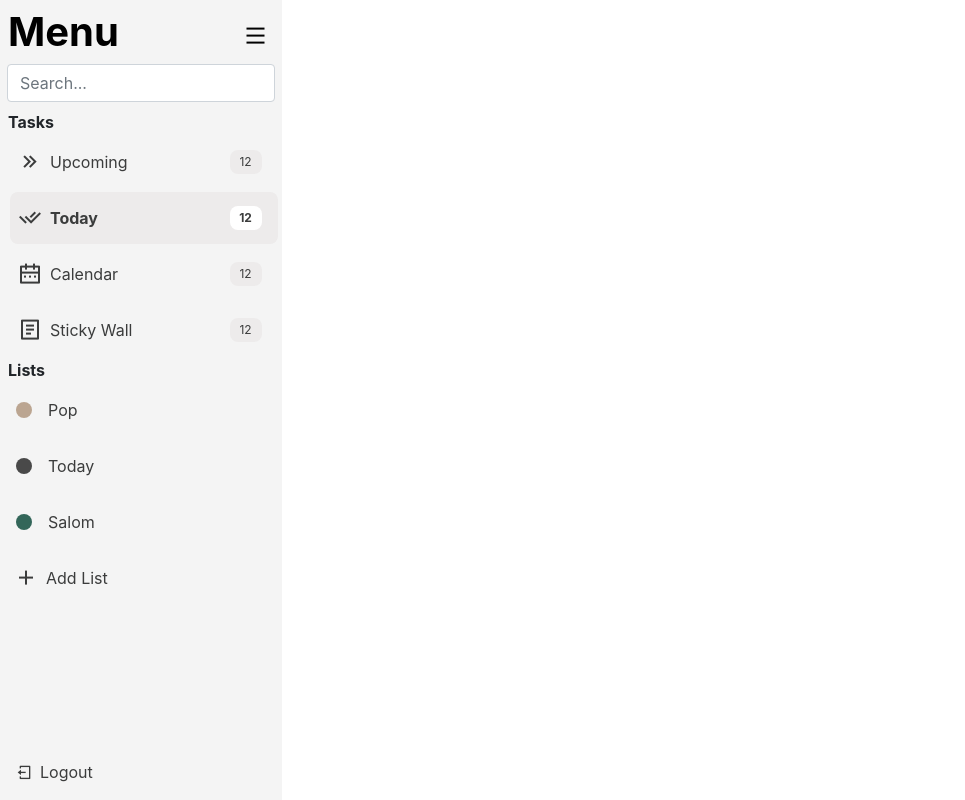
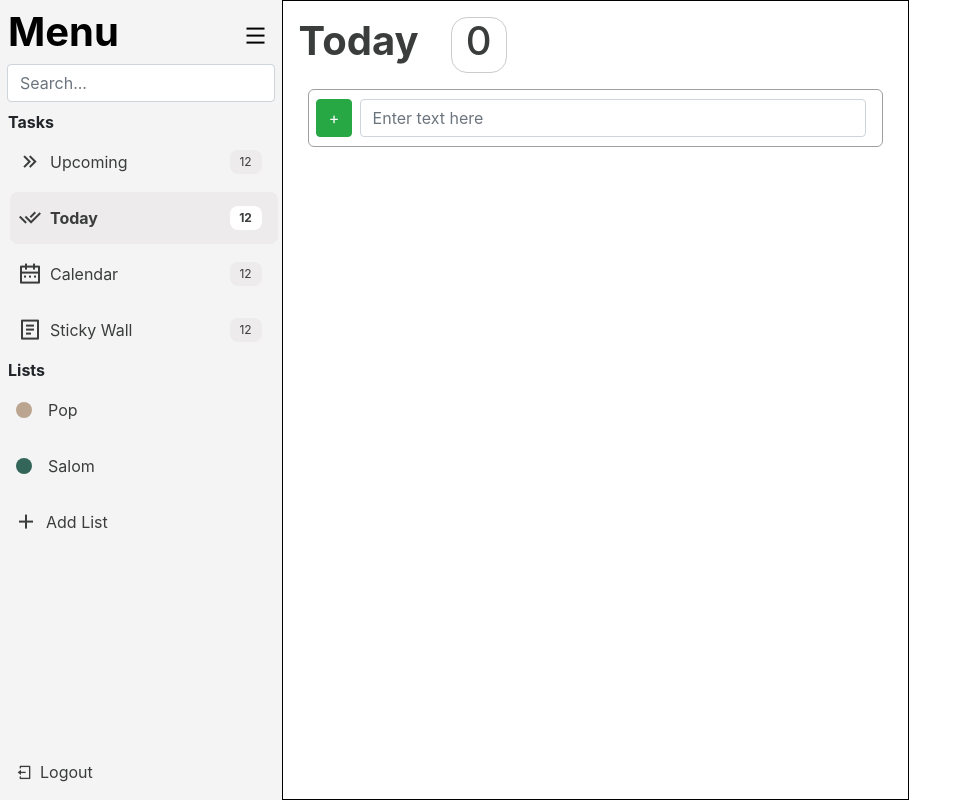
Before and after one commit to SamariddinNorboyev/noter2web, a Django app: page /noter/ in a window 1280 px wide. Shown: the whole page, without its empty margins (0-965 px from the left). Run offline with Django 5.2, Linux system fonts and the light colour scheme; a user stored in the database is signed in; data comes from the database, SQL or seed files in the repository; both versions use the stored data as it was after the commit; some libraries are stand-ins or nearby versions.

Commit message:
CSS FOR CENTER

```diff
--- a/noter/models.py
+++ b/noter/models.py
@@ -10,14 +10,15 @@ class List(models.Model):
         return self.name
 
 class Note(models.Model):
-    title = models.CharField(max_length=100)
-    description = models.TextField(blank=True, default=None)
+    title = models.CharField(max_length=100, null=False, blank=False)
+    description = models.TextField(blank=True, default=None, null=True)
     status = models.BooleanField(default=False)
     created_at = models.CharField(max_length=20)
     start_at = models.DateField(null=True, blank=True)
     end_at = models.DateField(null=True, blank=True)
     deadline = models.DateField(null=True, blank=True)
     list = models.ForeignKey(List, on_delete=models.CASCADE, related_name='notes', default=1)
+    user = models.ForeignKey(CustomUser, on_delete=models.CASCADE, default=1)
 
     def __str__(self):
         return self.title
@@ -26,6 +27,8 @@ class Note(models.Model):
 #     title = models.CharField(max_length=200)
 #     status = models.BooleanField(default=False)
 #     note = models.ForeignKey(Note, on_delete=models.CASCADE, related_name='subnotes', null=True, blank=True)
+#     user = models.ForeignKey(CustomUser, on_delete=models.CASCADE, default=1)
+
 
 #     def __str__(self):
 #         return self.title
--- a/noter/static/noter/css/home.css
+++ b/noter/static/noter/css/home.css
@@ -325,3 +325,129 @@
 /* .colorSelectionOptionColor{
     display: block;
 } */
+
+
+
+
+
+
+
+
+
+
+
+
+
+
+
+
+
+.main .list{
+    width: 49%;
+    border: 1px solid black;
+}
+.main .list .list_text{
+    display: flex;
+    align-items: center;
+    color: #3b3c3c;
+    width: 100%;
+    padding: 2vh;
+}
+.main .list .list_text .list_text_number{
+    width: 7vh;
+    height: 7vh;
+    border: 1px solid #ccc;
+    display: flex;
+    justify-content: center;
+    align-items: center;
+    border-radius: 16px;
+    margin-left: 4vh;
+}
+.main .list .list_main{
+    width: 100%;
+    display: grid;
+}
+.list_main_add{
+    display: flex;
+    justify-content: center;
+    width: 92%;
+    border: 1px solid #a0a0a0;
+    border-radius: 6px;
+}
+.list_main_notes{
+    display: grid;
+    justify-items: center;
+    width: 100%;
+}
+.list_main_add_button{
+    width: 7vh;
+    height: 7vh;
+    display: flex;
+    justify-content: center;
+    align-items: center;
+}
+.list_main_add_input{
+    display: flex;
+    align-items: center;
+    width: 100%;
+}
+.list_main_add_input input{
+    width: 97%;
+}
+.list_main_note{
+    width:92%;
+    font-size: 2vh;
+    border-bottom:1px solid #a0a0a0;
+}
+.list_main_note_top{
+    width: 100%;
+    position: relative;
+    display: flex;
+}
+.list_main_note_top div{
+    display: flex;
+    justify-content: center;
+    align-items: center;
+}
+.list_main_note_i,
+.list_main_note_checkbox{
+    width: 6vh;
+    height: 6vh;
+}
+.list_main_note_text{
+    height: 6vh;
+}
+.list_main_note_i{
+    font-size: 4vh;
+    margin-right: 0px;
+    position: absolute;
+    right: 0;
+}
+.list_main_note_checkbox input{
+    width: 2vh;
+    height: 2vh;
+}
+.list_main_note_bottom{
+    display: flex;
+}
+.list_main_note_bottom_list{
+    display: flex;
+    justify-content: center;
+    align-items: center;
+    height: 4vh;
+    width: 20%;
+}
+.p{
+    font-size: 3vh;
+    width: 2vh;
+    height: 2vh;
+    border-radius: 50%;
+}
+.list_main_note_bottom_list_text{
+    /* margin-left: 1vh; */
+    border-right: 1px solid#a0a0a0;
+    border-left: 1px solid #a0a0a0;
+    width: 100%;
+    display: flex;
+    justify-content: center;
+}
--- a/noter/templates/noter/home.html
+++ b/noter/templates/noter/home.html
@@ -95,7 +95,55 @@
 
 
         <div class="list">
-
+            <div class="list_text">
+                <h1><b>Today</b></h1>
+                <div class="list_text_number">
+                    <h1>{{ number_of_notes }}</h1>
+                </div>
+            </div>
+            <div class="list_main">
+                <div class="list_main_notes">
+                    <div class="list_main_add">
+                        <form action="{% url 'noter:create-note' list_id %}" method="post" style="display: flex; width: 100%;">
+                            {% csrf_token %}
+                            <div class="list_main_add_button">
+                                <button type="button" class="btn btn-success">+</button>
+                            </div>
+                            <div class="list_main_add_input">
+                                <input type="text" class="form-control" placeholder="Enter text here" name="note_title">
+                            </div>
+                        </form>
+                    </div>
+                    {% for note in notes %}
+                        <div class="list_main_note">
+                            <div class="list_main_note_top">
+                                <div class="list_main_note_checkbox">
+                                    <input type="checkbox">
+                                </div>
+                                <div class="list_main_note_text">
+                                    {{note.title}}
+                                </div>
+                                <div class="list_main_note_i">
+                                    <i class="ri-arrow-drop-right-line"></i><br>
+                                </div>
+                            </div>
+                            <div class="list_main_note_bottom">
+                                {% if note.list.name != 'Today' %}
+                                    <div class="list_main_note_bottom_list">
+                                        <div class="bg-{{note.list.color}} p"></div>
+                                        {{note.list.name}}
+                                    </div>
+                                {% endif %}
+                                {% if note.end_at == today %}
+                                    <div class="list_main_note_bottom_list">
+                                    <div class="list_main_note_bottom_list_text">{{note.end_at}}</div>
+                                    </div>
+                                {% endif %}
+                            </div>
+                        </div>
+                    {% endfor %}
+                </div>
+            </div>
         </div>
 
 
@@ -146,18 +194,6 @@
         </div>
     </div>
     <script>
-        // function toggle(){
-        //     const menu = document.querySelector('.menu')
-        //     const button = document.querySelector('.button')
-        //     if (menu.style.width == '0'){
-        //         button.style.display = 'width'
-        //         menu.style.width = '22%'
-        //     }
-        //     if(menu.style.width == '22%'){
-        //         button.style.display = 'block'
-        //         menu.style.width = '0'
-        //     }
-        // }
         document.getElementById("list_form").addEventListener("submit", function(event) {
             var content = document.querySelector(".colorSelectionButtonText").innerHTML;
             if (content != "--Select Color--"){
@@ -215,16 +251,16 @@
         function add_list_div() {
             const menu = document.querySelector('.add_list_toggle');
             const button = document.querySelector('.add_list_toggle_back');
-
-            if (menu.style.display === 'none') {
+            const menuDisplay = window.getComputedStyle(menu).display
+            if (menuDisplay === 'none'){
                 button.style.display = 'block';
                 menu.style.display = 'grid';
             }
-            else {
+            else{
+                console.log('bosildi')
                 button.style.display = 'none';
                 menu.style.display = 'none';
             }
-
         }
         const colorOptions = document.querySelectorAll('.colorSelectionOption');
         const button = document.querySelector('.colorSelectionButtonText');
--- a/noter/views.py
+++ b/noter/views.py
@@ -5,12 +5,26 @@ import datetime
 from .models import List, Note
 from django.contrib import messages
 from django.views.decorators.cache import cache_control
+from datetime import date
 
 @login_required
 def Home(request):
     # if request.method == 'POST':
-    lists = List.objects.filter(user = request.user)
-    return render(request, 'noter/home.html', {'lists': lists})
+    ulists = List.objects.filter(user = request.user)
+    lists = []
+    list_id = 0
+    for list in ulists:
+        if list.name != "Today":
+            lists.append(list)
+        if list.name == "Today":
+            list_id = list.id
+    unotes = Note.objects.filter(user = request.user)
+    notes = []
+    today = date.today()
+    for note in unotes:
+        if note.deadline == today:
+            notes.append(note)
+    return render(request, 'noter/home.html', {'lists': lists, 'number_of_notes':len(notes), 'notes':notes , 'list_id': list_id, 'today': date.today()})
 
 @login_required
 def Upcoming(request):
@@ -35,7 +49,6 @@ def CreateList(request):
     if request.method == 'POST':
         name = request.POST.get('list_name')
         color = request.POST.get('list_color')
-
         lists = List.objects.filter(user = request.user)
         for list in lists:
             if list.name == name:
@@ -65,7 +78,16 @@ def CreateNote(request, list_id):
         title = request.POST.get('note_title')
         description = request.POST.get('note_description')
         list1 = List.objects.get(id = list_id)
-        note1 = Note(title = title, description = description, list = list1)
+        note_data = {
+            "title": title,
+            "list": list1,
+            "user": request.user,
+            "deadline": date.today()
+        }
+        if description is not None:
+            note_data["description"] = description
+        note1 = Note.objects.create(**note_data)
+        note1 = Note(title = title, description = description, list = list1, user = request.user)
         note1.save()
         return redirect(f'/noter/lists/{list_id}')
 
```
Also changed, not shown: db.sqlite3, noter/migrations/0008_alter_note_description.py (added), noter/migrations/0009_note_user.py (added).
